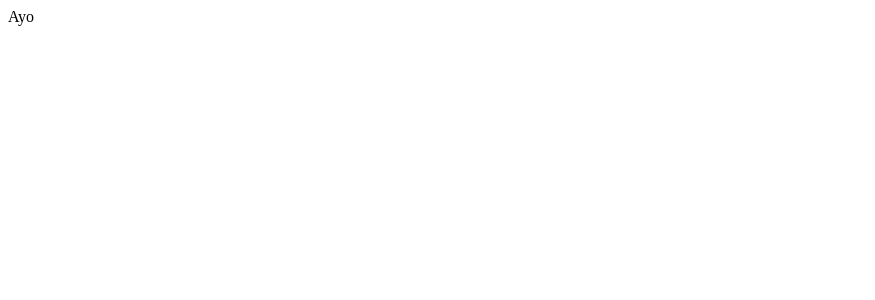
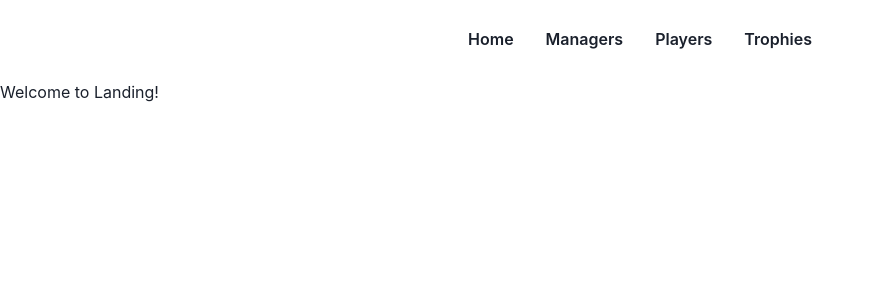
Before and after one commit to How-long-MU-last-won/howlong-mu-won-fe, a React (Vite) app: page / in a window 1280 px wide. Shown: the top 300 px of the page, without its empty margins (0-875 px from the left). Built offline with nearby package versions, Linux system fonts and the light colour scheme.

Commit message:
Add simple navbar with chakra ui

```diff
--- a/package.json
+++ b/package.json
@@ -9,7 +9,12 @@
   },
   "private": true,
   "dependencies": {
+    "@chakra-ui/icons": "^2.1.1",
+    "@chakra-ui/react": "^2.8.2",
+    "@emotion/react": "^11.11.3",
+    "@emotion/styled": "^11.11.0",
     "@swc/helpers": "~0.5.2",
+    "framer-motion": "^10.17.6",
     "react": "18.2.0",
     "react-dom": "18.2.0",
     "react-router-dom": "^6.21.1"
--- a/src/app/app.tsx
+++ b/src/app/app.tsx
@@ -1,11 +1,21 @@
-// eslint-disable-next-line @typescript-eslint/no-unused-vars
-import styles from './app.module.css';
+import { Route, Routes } from 'react-router-dom';
+import Landing from './pages/landing/landing';
+import Trophies from './pages/trophies/trophies';
+import Players from './pages/players/players';
+import Managers from './pages/managers/managers';
+import NavBar from './components/nav-bar/nav-bar';
 
 export function App() {
   return (
-    <div>
-      Ayo
-    </div>
+    <>
+      <NavBar />
+      <Routes>
+        <Route path="/" element={<Landing />}></Route>
+        <Route path="/trophies" element={<Trophies />}></Route>
+        <Route path="/players" element={<Players />}></Route>
+        <Route path="/managers" element={<Managers />}></Route>
+      </Routes>
+    </>
   );
 }
 
--- a/src/app/components/nav-bar/nav-bar.tsx
+++ b/src/app/components/nav-bar/nav-bar.tsx
@@ -1,13 +1,125 @@
-import styles from './nav-bar.module.css';
+// import styles from './nav-bar.module.css';
+import { Link } from 'react-router-dom';
+import { Flex, Button, IconButton } from '@chakra-ui/react';
+import { HamburgerIcon, CloseIcon } from '@chakra-ui/icons';
+import { useState } from 'react';
 
 /* eslint-disable-next-line */
 export interface NavBarProps {}
 
 export function NavBar(props: NavBarProps) {
+  const [display, changeDisplay] = useState('none');
+
   return (
-    <div className={styles['container']}>
-      <h1>Welcome to NavBar!</h1>
-    </div>
+    <Flex>
+      <Flex margin={'auto'}>
+        <Flex display={['none', 'none', 'flex', 'flex']}>
+          <Link to={'/'}>
+            <Button as="a" variant="ghost" aria-label="Home" my={5} w="100%">
+              Home
+            </Button>
+          </Link>
+          <Link to={'/managers'}>
+            <Button
+              as="a"
+              variant="ghost"
+              aria-label="Managers"
+              my={5}
+              w="100%"
+            >
+              Managers
+            </Button>
+          </Link>
+          <Link to={'/players'}>
+            <Button as="a" variant="ghost" aria-label="Players" my={5} w="100%">
+              Players
+            </Button>
+          </Link>
+          <Link to={'/trophies'}>
+            <Button
+              as="a"
+              variant="ghost"
+              aria-label="Trophies"
+              my={5}
+              w="100%"
+            >
+              Trophies
+            </Button>
+          </Link>
+        </Flex>
+        <Flex w="100vw" justifyContent={'flex-end'} mt={2} display={['flex', 'flex', 'none', 'none']}>
+          <IconButton
+            aria-label="Open Menu"
+            size="lg"
+            mr={2}
+            icon={<HamburgerIcon />}
+            onClick={() => changeDisplay('flex')}
+          />
+        </Flex>
+      </Flex>
+
+      <Flex
+        w="100vw"
+        display={display}
+        bgColor="gray.50"
+        zIndex={20}
+        h="100vh"
+        pos="fixed"
+        top="0"
+        left="0"
+        overflowY="auto"
+        flexDir="column"
+      >
+        <Flex justify="flex-end">
+          <IconButton
+            mt={2}
+            mr={2}
+            aria-label="Open Menu"
+            size="lg"
+            icon={<CloseIcon />}
+            onClick={() => changeDisplay('none')}
+          />
+        </Flex>
+
+        <Flex flexDir="column" align="center">
+          <Link to={'/'}>
+            <Button as="a" variant="ghost" aria-label="Home" my={5} w="100%">
+              Home
+            </Button>
+          </Link>
+
+          <Link to={'/managers'}>
+            <Button
+              as="a"
+              variant="ghost"
+              aria-label="Managers"
+              my={5}
+              w="100%"
+            >
+              Managers
+            </Button>
+          </Link>
+
+          <Link to={'/players'}>
+            <Button as="a" variant="ghost" aria-label="Players" my={5} w="100%">
+              Players
+            </Button>
+          </Link>
+
+          <Link to={'/trophies'}>
+            <Button
+              as="a"
+              variant="ghost"
+              aria-label="Trophies"
+              my={5}
+              w="100%"
+            >
+              Trophies
+            </Button>
+          </Link>
+        </Flex>
+      </Flex>
+    </Flex>
   );
 }
 
--- a/src/main.tsx
+++ b/src/main.tsx
@@ -1,6 +1,7 @@
 import { StrictMode } from 'react';
 import * as ReactDOM from 'react-dom/client';
 import { BrowserRouter } from 'react-router-dom';
+import { ChakraProvider } from '@chakra-ui/react'
 
 import App from './app/app';
 
@@ -11,7 +12,9 @@ const root = ReactDOM.createRoot(
 root.render(
   <StrictMode>
     <BrowserRouter>
-      <App />
+      <ChakraProvider>
+        <App />
+      </ChakraProvider>
     </BrowserRouter>
   </StrictMode>
 );
```
Also changed, not shown: 1 other file (tests, documents, lock files or other folders).
